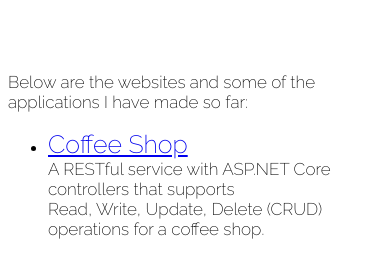
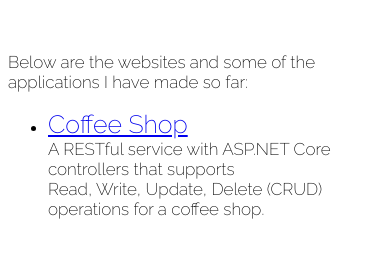
Before and after one commit to Lena341/personal-website1-work-page, a plain HTML site: page index.html in a window 390 px wide. Shown: the part 255-532 px from the top of the page. Drawn offline with Linux system fonts and the light colour scheme.

Commit message:
Update main.css

```diff
--- a/main.css
+++ b/main.css
@@ -177,7 +177,7 @@ body
     text-align: left;
     text-decoration: none;
     position: relative;
-    top: 310px;
+    top: 290px;
     left: 0px;
 }
 }
```
